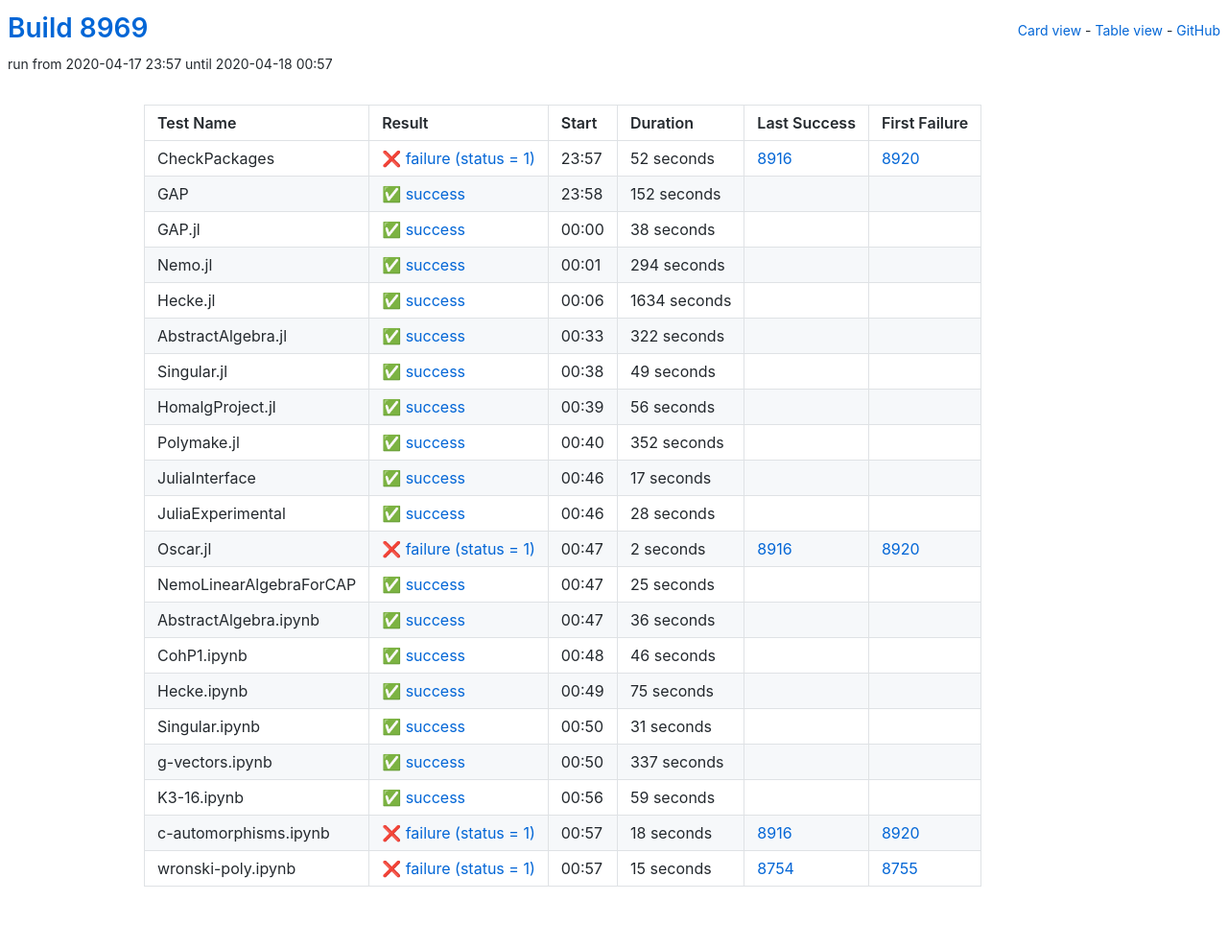
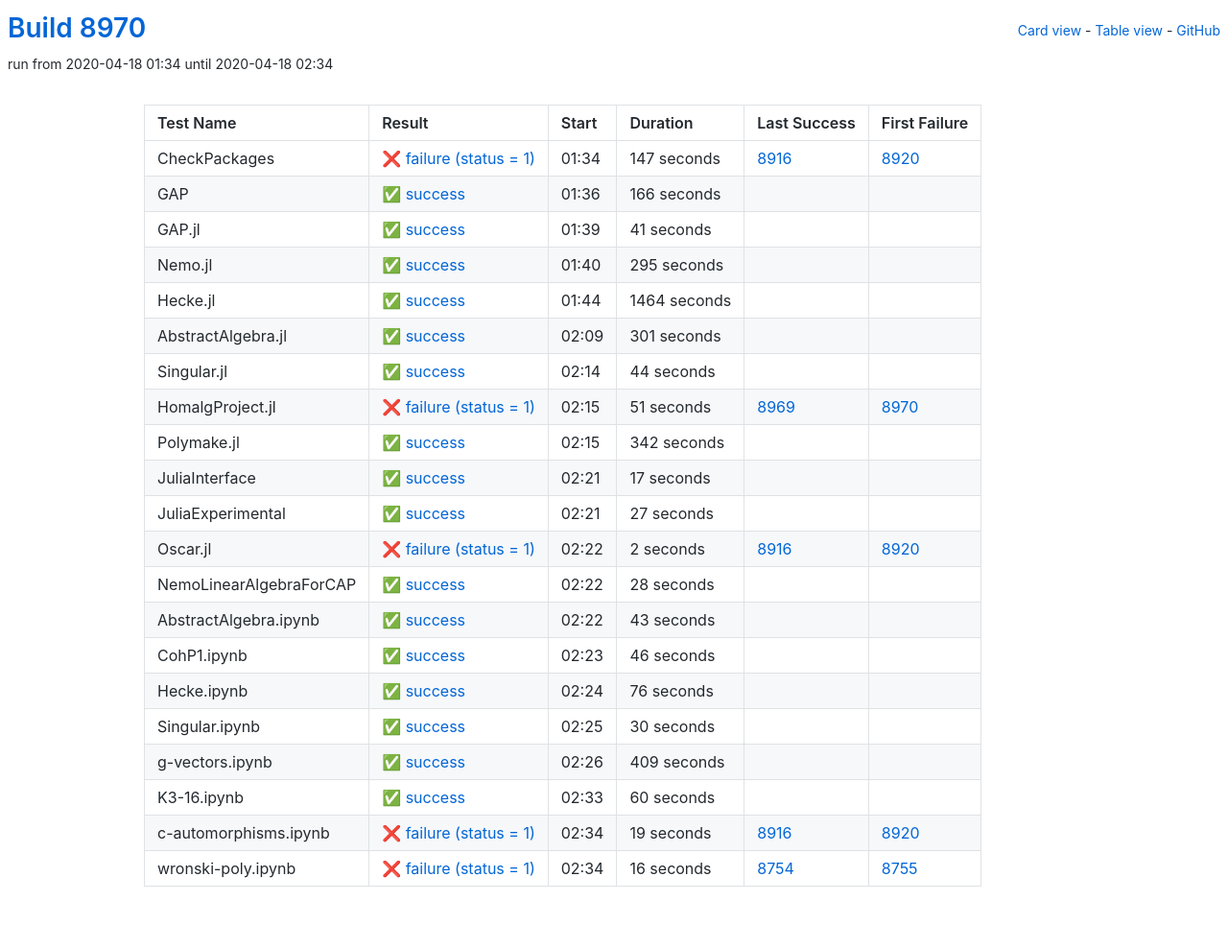
Before and after one commit to oscar-system/oscar-ci-status, a Jekyll site: the page built from table.html, in a window 1280 px wide. Shown: the whole page at 96% size. Built offline with Jekyll 4.4.1, drawn with Linux system fonts in a browser that asks for light colours.

Commit message:
Build 8970

```diff
--- a/_data/ci.yml
+++ b/_data/ci.yml
@@ -1,104 +1,104 @@
-build: 8969
-build_url: https://oscarci.mathematik.uni-kl.de/job/oscar/8969/
+build: 8970
+build_url: https://oscarci.mathematik.uni-kl.de/job/oscar/8970/
 job: oscar
 tests:
-- duration: 52
+- duration: 147
   exitcode: 1
   first_failure: 8920
   first_failure_url: https://oscarci.mathematik.uni-kl.de/job/oscar/8920/
   last_success: 8916
   last_success_url: https://oscarci.mathematik.uni-kl.de/job/oscar/8916/
-  log: https://oscarci.mathematik.uni-kl.de/job/oscar/8969/artifact/logs/build-8969/CheckPackages.log
+  log: https://oscarci.mathematik.uni-kl.de/job/oscar/8970/artifact/logs/build-8970/CheckPackages.log
   name: CheckPackages
-  start: 2020-04-17 23:57
+  start: 2020-04-18 01:34
   status: failure
   success: false
-- duration: 152
+- duration: 166
   exitcode: 0
   first_failure: false
   first_failure_url: null
   last_success: false
   last_success_url: null
-  log: https://oscarci.mathematik.uni-kl.de/job/oscar/8969/artifact/logs/build-8969/GAP.log
+  log: https://oscarci.mathematik.uni-kl.de/job/oscar/8970/artifact/logs/build-8970/GAP.log
   name: GAP
-  start: 2020-04-17 23:58
+  start: 2020-04-18 01:36
   status: success
   success: true
-- duration: 38
+- duration: 41
   exitcode: 0
   first_failure: false
   first_failure_url: null
   last_success: false
   last_success_url: null
-  log: https://oscarci.mathematik.uni-kl.de/job/oscar/8969/artifact/logs/build-8969/GAP.jl.log
+  log: https://oscarci.mathematik.uni-kl.de/job/oscar/8970/artifact/logs/build-8970/GAP.jl.log
   name: GAP.jl
-  start: 2020-04-18 00:00
+  start: 2020-04-18 01:39
   status: success
   success: true
-- duration: 294
+- duration: 295
   exitcode: 0
   first_failure: false
   first_failure_url: null
   last_success: false
   last_success_url: null
-  log: https://oscarci.mathematik.uni-kl.de/job/oscar/8969/artifact/logs/build-8969/Nemo.jl.log
+  log: https://oscarci.mathematik.uni-kl.de/job/oscar/8970/artifact/logs/build-8970/Nemo.jl.log
   name: Nemo.jl
-  start: 2020-04-18 00:01
+  start: 2020-04-18 01:40
   status: success
   success: true
-- duration: 1634
+- duration: 1464
   exitcode: 0
   first_failure: false
   first_failure_url: null
   last_success: false
   last_success_url: null
-  log: https://oscarci.mathematik.uni-kl.de/job/oscar/8969/artifact/logs/build-8969/Hecke.jl.log
+  log: https://oscarci.mathematik.uni-kl.de/job/oscar/8970/artifact/logs/build-8970/Hecke.jl.log
   name: Hecke.jl
-  start: 2020-04-18 00:06
+  start: 2020-04-18 01:44
   status: success
   success: true
-- duration: 322
+- duration: 301
   exitcode: 0
   first_failure: false
   first_failure_url: null
   last_success: false
   last_success_url: null
-  log: https://oscarci.mathematik.uni-kl.de/job/oscar/8969/artifact/logs/build-8969/AbstractAlgebra.jl.log
+  log: https://oscarci.mathematik.uni-kl.de/job/oscar/8970/artifact/logs/build-8970/AbstractAlgebra.jl.log
   name: AbstractAlgebra.jl
-  start: 2020-04-18 00:33
+  start: 2020-04-18 02:09
   status: success
   success: true
-- duration: 49
+- duration: 44
   exitcode: 0
   first_failure: false
   first_failure_url: null
   last_success: false
   last_success_url: null
-  log: https://oscarci.mathematik.uni-kl.de/job/oscar/8969/artifact/logs/build-8969/Singular.jl.log
+  log: https://oscarci.mathematik.uni-kl.de/job/oscar/8970/artifact/logs/build-8970/Singular.jl.log
   name: Singular.jl
-  start: 2020-04-18 00:38
+  start: 2020-04-18 02:14
   status: success
   success: true
-- duration: 56
+- duration: 51
+  exitcode: 1
+  first_failure: 8970
+  first_failure_url: https://oscarci.mathematik.uni-kl.de/job/oscar/8970/
+  last_success: 8969
+  last_success_url: https://oscarci.mathematik.uni-kl.de/job/oscar/8969/
+  log: https://oscarci.mathematik.uni-kl.de/job/oscar/8970/artifact/logs/build-8970/HomalgProject.jl.log
+  name: HomalgProject.jl
+  start: 2020-04-18 02:15
+  status: failure
+  success: false
+- duration: 342
   exitcode: 0
   first_failure: false
   first_failure_url: null
   last_success: false
   last_success_url: null
-  log: https://oscarci.mathematik.uni-kl.de/job/oscar/8969/artifact/logs/build-8969/HomalgProject.jl.log
-  name: HomalgProject.jl
-  start: 2020-04-18 00:39
-  status: success
-  success: true
-- duration: 352
-  exitcode: 0
-  first_failure: false
-  first_failure_url: null
-  last_success: false
-  last_success_url: null
-  log: https://oscarci.mathematik.uni-kl.de/job/oscar/8969/artifact/logs/build-8969/Polymake.jl.log
+  log: https://oscarci.mathematik.uni-kl.de/job/oscar/8970/artifact/logs/build-8970/Polymake.jl.log
   name: Polymake.jl
-  start: 2020-04-18 00:40
+  start: 2020-04-18 02:15
   status: success
   success: true
 - duration: 17
@@ -107,20 +107,20 @@ tests:
   first_failure_url: null
   last_success: false
   last_success_url: null
-  log: https://oscarci.mathematik.uni-kl.de/job/oscar/8969/artifact/logs/build-8969/JuliaInterface.log
+  log: https://oscarci.mathematik.uni-kl.de/job/oscar/8970/artifact/logs/build-8970/JuliaInterface.log
   name: JuliaInterface
-  start: 2020-04-18 00:46
+  start: 2020-04-18 02:21
   status: success
   success: true
-- duration: 28
+- duration: 27
   exitcode: 0
   first_failure: false
   first_failure_url: null
   last_success: false
   last_success_url: null
-  log: https://oscarci.mathematik.uni-kl.de/job/oscar/8969/artifact/logs/build-8969/JuliaExperimental.log
+  log: https://oscarci.mathematik.uni-kl.de/job/oscar/8970/artifact/logs/build-8970/JuliaExperimental.log
   name: JuliaExperimental
-  start: 2020-04-18 00:46
+  start: 2020-04-18 02:21
   status: success
   success: true
 - duration: 2
@@ -129,31 +129,31 @@ tests:
   first_failure_url: https://oscarci.mathematik.uni-kl.de/job/oscar/8920/
   last_success: 8916
   last_success_url: https://oscarci.mathematik.uni-kl.de/job/oscar/8916/
-  log: https://oscarci.mathematik.uni-kl.de/job/oscar/8969/artifact/logs/build-8969/Oscar.jl.log
+  log: https://oscarci.mathematik.uni-kl.de/job/oscar/8970/artifact/logs/build-8970/Oscar.jl.log
   name: Oscar.jl
-  start: 2020-04-18 00:47
+  start: 2020-04-18 02:22
   status: failure
   success: false
-- duration: 25
+- duration: 28
   exitcode: 0
   first_failure: false
   first_failure_url: null
   last_success: false
   last_success_url: null
-  log: https://oscarci.mathematik.uni-kl.de/job/oscar/8969/artifact/logs/build-8969/NemoLinearAlgebraForCAP.log
+  log: https://oscarci.mathematik.uni-kl.de/job/oscar/8970/artifact/logs/build-8970/NemoLinearAlgebraForCAP.log
   name: NemoLinearAlgebraForCAP
-  start: 2020-04-18 00:47
+  start: 2020-04-18 02:22
   status: success
   success: true
-- duration: 36
+- duration: 43
   exitcode: 0
   first_failure: false
   first_failure_url: null
   last_success: false
   last_success_url: null
-  log: https://oscarci.mathematik.uni-kl.de/job/oscar/8969/artifact/logs/build-8969/AbstractAlgebra.ipynb.log
+  log: https://oscarci.mathematik.uni-kl.de/job/oscar/8970/artifact/logs/build-8970/AbstractAlgebra.ipynb.log
   name: AbstractAlgebra.ipynb
-  start: 2020-04-18 00:47
+  start: 2020-04-18 02:22
   status: success
   success: true
 - duration: 46
@@ -162,74 +162,74 @@ tests:
   first_failure_url: null
   last_success: false
   last_success_url: null
-  log: https://oscarci.mathematik.uni-kl.de/job/oscar/8969/artifact/logs/build-8969/CohP1.ipynb.log
+  log: https://oscarci.mathematik.uni-kl.de/job/oscar/8970/artifact/logs/build-8970/CohP1.ipynb.log
   name: CohP1.ipynb
-  start: 2020-04-18 00:48
+  start: 2020-04-18 02:23
   status: success
   success: true
-- duration: 75
+- duration: 76
   exitcode: 0
   first_failure: false
   first_failure_url: null
   last_success: false
   last_success_url: null
-  log: https://oscarci.mathematik.uni-kl.de/job/oscar/8969/artifact/logs/build-8969/Hecke.ipynb.log
+  log: https://oscarci.mathematik.uni-kl.de/job/oscar/8970/artifact/logs/build-8970/Hecke.ipynb.log
   name: Hecke.ipynb
-  start: 2020-04-18 00:49
+  start: 2020-04-18 02:24
   status: success
   success: true
-- duration: 31
+- duration: 30
   exitcode: 0
   first_failure: false
   first_failure_url: null
   last_success: false
   last_success_url: null
-  log: https://oscarci.mathematik.uni-kl.de/job/oscar/8969/artifact/logs/build-8969/Singular.ipynb.log
+  log: https://oscarci.mathematik.uni-kl.de/job/oscar/8970/artifact/logs/build-8970/Singular.ipynb.log
   name: Singular.ipynb
-  start: 2020-04-18 00:50
+  start: 2020-04-18 02:25
   status: success
   success: true
-- duration: 337
+- duration: 409
   exitcode: 0
   first_failure: false
   first_failure_url: null
   last_success: false
   last_success_url: null
-  log: https://oscarci.mathematik.uni-kl.de/job/oscar/8969/artifact/logs/build-8969/g-vectors.ipynb.log
+  log: https://oscarci.mathematik.uni-kl.de/job/oscar/8970/artifact/logs/build-8970/g-vectors.ipynb.log
   name: g-vectors.ipynb
-  start: 2020-04-18 00:50
+  start: 2020-04-18 02:26
   status: success
   success: true
-- duration: 59
+- duration: 60
   exitcode: 0
   first_failure: false
   first_failure_url: null
   last_success: false
   last_success_url: null
-  log: https://oscarci.mathematik.uni-kl.de/job/oscar/8969/artifact/logs/build-8969/K3-16.ipynb.log
+  log: https://oscarci.mathematik.uni-kl.de/job/oscar/8970/artifact/logs/build-8970/K3-16.ipynb.log
   name: K3-16.ipynb
-  start: 2020-04-18 00:56
+  start: 2020-04-18 02:33
   status: success
   success: true
-- duration: 18
+- duration: 19
   exitcode: 1
   first_failure: 8920
   first_failure_url: https://oscarci.mathematik.uni-kl.de/job/oscar/8920/
   last_success: 8916
   last_success_url: https://oscarci.mathematik.uni-kl.de/job/oscar/8916/
-  log: https://oscarci.mathematik.uni-kl.de/job/oscar/8969/artifact/logs/build-8969/c-automorphisms.ipynb.log
+  log: https://oscarci.mathematik.uni-kl.de/job/oscar/8970/artifact/logs/build-8970/c-automorphisms.ipynb.log
   name: c-automorphisms.ipynb
-  start: 2020-04-18 00:57
+  start: 2020-04-18 02:34
   status: failure
   success: false
-- duration: 15
+- duration: 16
   exitcode: 1
   first_failure: 8755
   first_failure_url: https://oscarci.mathematik.uni-kl.de/job/oscar/8755/
   last_success: 8754
   last_success_url: https://oscarci.mathematik.uni-kl.de/job/oscar/8754/
-  log: https://oscarci.mathematik.uni-kl.de/job/oscar/8969/artifact/logs/build-8969/wronski-poly.ipynb.log
+  log: https://oscarci.mathematik.uni-kl.de/job/oscar/8970/artifact/logs/build-8970/wronski-poly.ipynb.log
   name: wronski-poly.ipynb
-  start: 2020-04-18 00:57
+  start: 2020-04-18 02:34
   status: failure
   success: false
```
Also changed, not shown: README.md.
